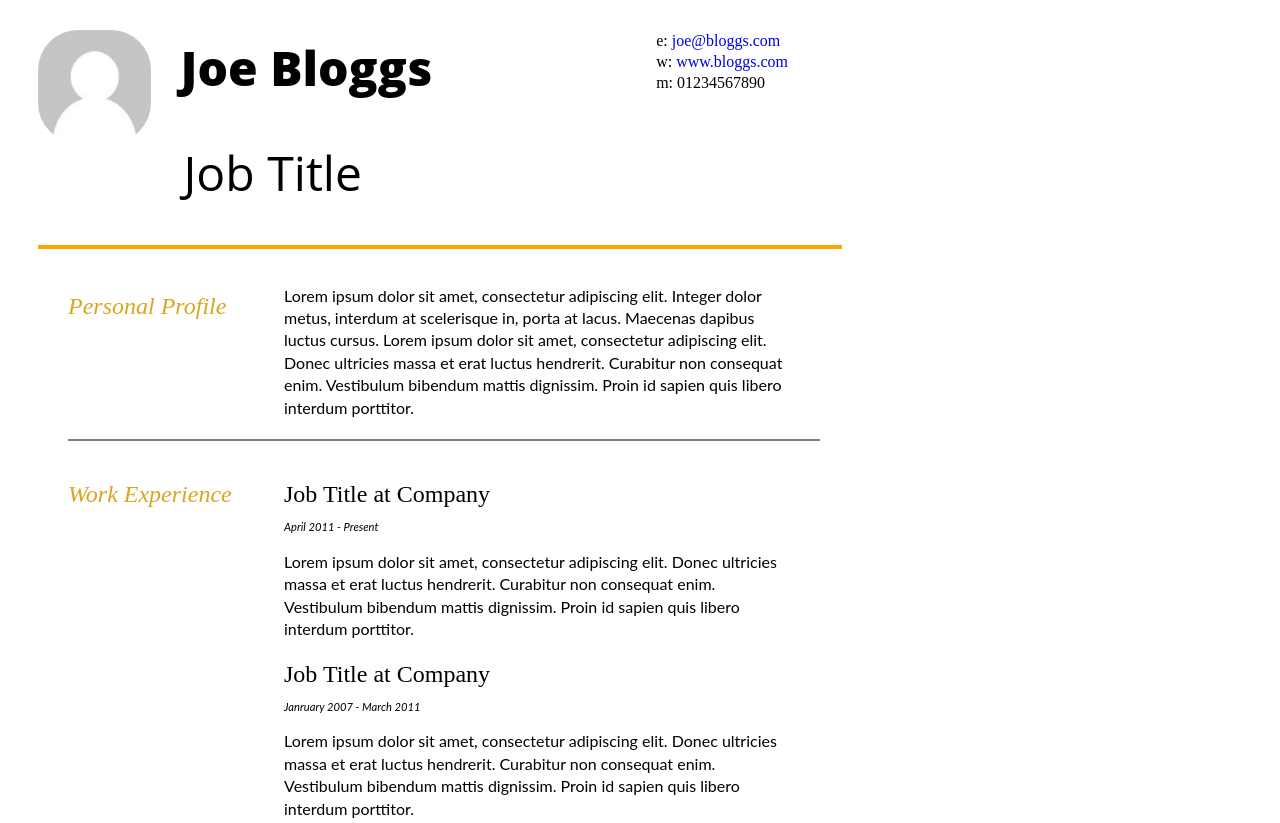
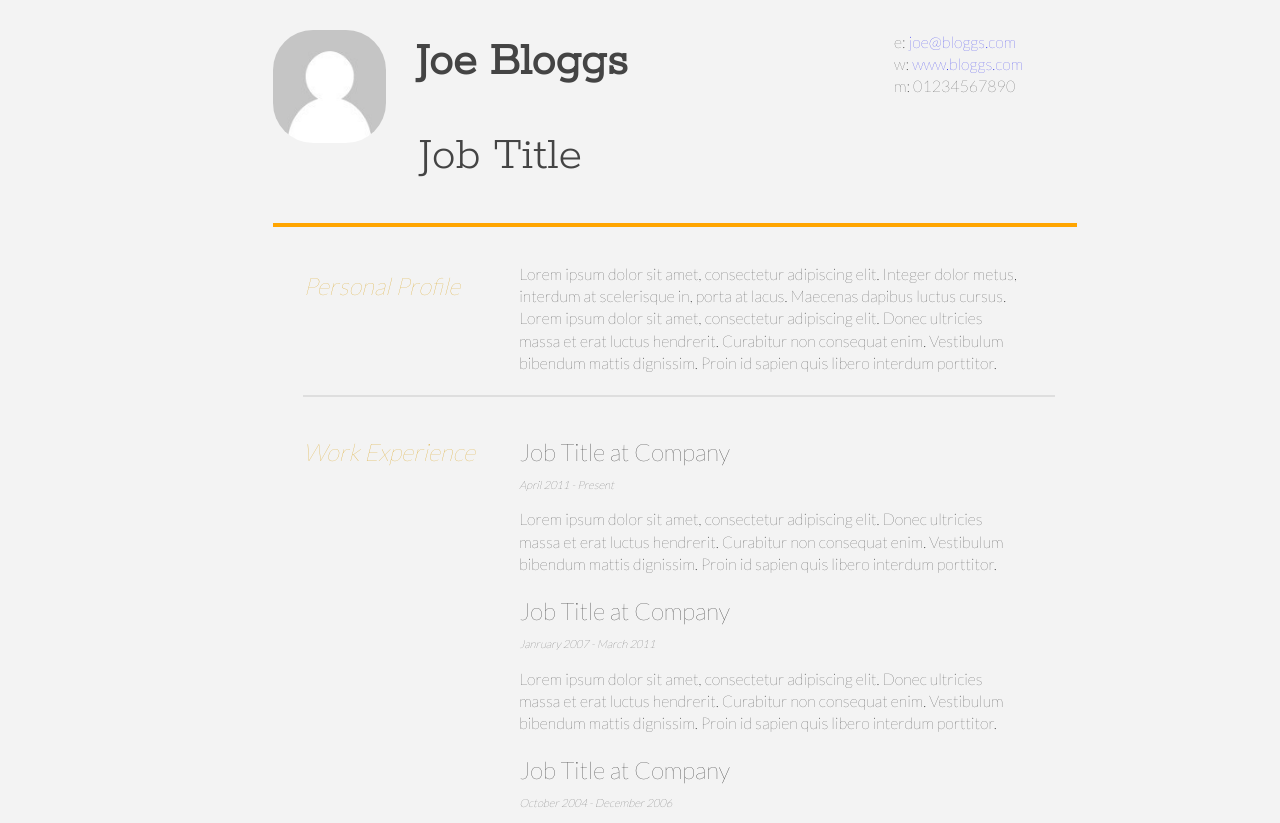
Before and after one commit to Kenzie-Academy-Brasil-Developers/estilizar-curriculo-sprint-2-DaniDrll, a plain HTML site: page index.html in a window 1280 px wide. Shown: the top 823 px of the page. Drawn offline with Linux system fonts and the light colour scheme.

Commit message:
termino do trabalho 2x

```diff
--- a/index.html
+++ b/index.html
@@ -8,7 +8,7 @@
 <meta charset="UTF-8">
 
 <link rel="stylesheet" href="style.css">
-<link href='https://cdnjs.cloudflare.com/ajax/libs/font-awesome/5.15.0/css/all.min.css' rel='stylesheet' type='text/css'>
+<link href="https://fonts.googleapis.com/css2?family=Lato:wght@100&family=Rokkitt:wght@300&display=swap" rel="stylesheet">
 
 <!--[if lt IE 9]>
 <script src="//html5shiv.googlecode.com/svn/trunk/html5.js"></script>
--- a/style.css
+++ b/style.css
@@ -9,13 +9,15 @@
 
 html, body {
 	font-size: 16px;
-
+	margin-left:10%;
+	font-family: 'Lato', sans-serif;
+	background-color: #f3f3f3;
 }
 
 .clear {
 	clear: both;
 	width: 750px;
-	border: 1px solid grey;
+	border: 1px solid #dedede;
 
 }
 
@@ -47,13 +49,15 @@ p {
 	font-size: 3em;
 	font-weight: 800;
 	margin-top: 5px;
-	font-family: 'Open Sans', sans-serif;
+	font-family: 'Rokkitt', serif;
+	color: #444444;
 }
 
 #name h2 {
 	font-size: 3em;
 	margin-left: 3px;
-	font-family: 'Open Sans', sans-serif;
+	font-family: 'Rokkitt', serif;
+	color: #444444;
 }
 
 #mainArea {
@@ -86,6 +90,7 @@ p {
 	list-style-type: none;
 	font-size: 1em;
 	margin-top: 2px;
+	color: #181818;
 
 }
 
```
